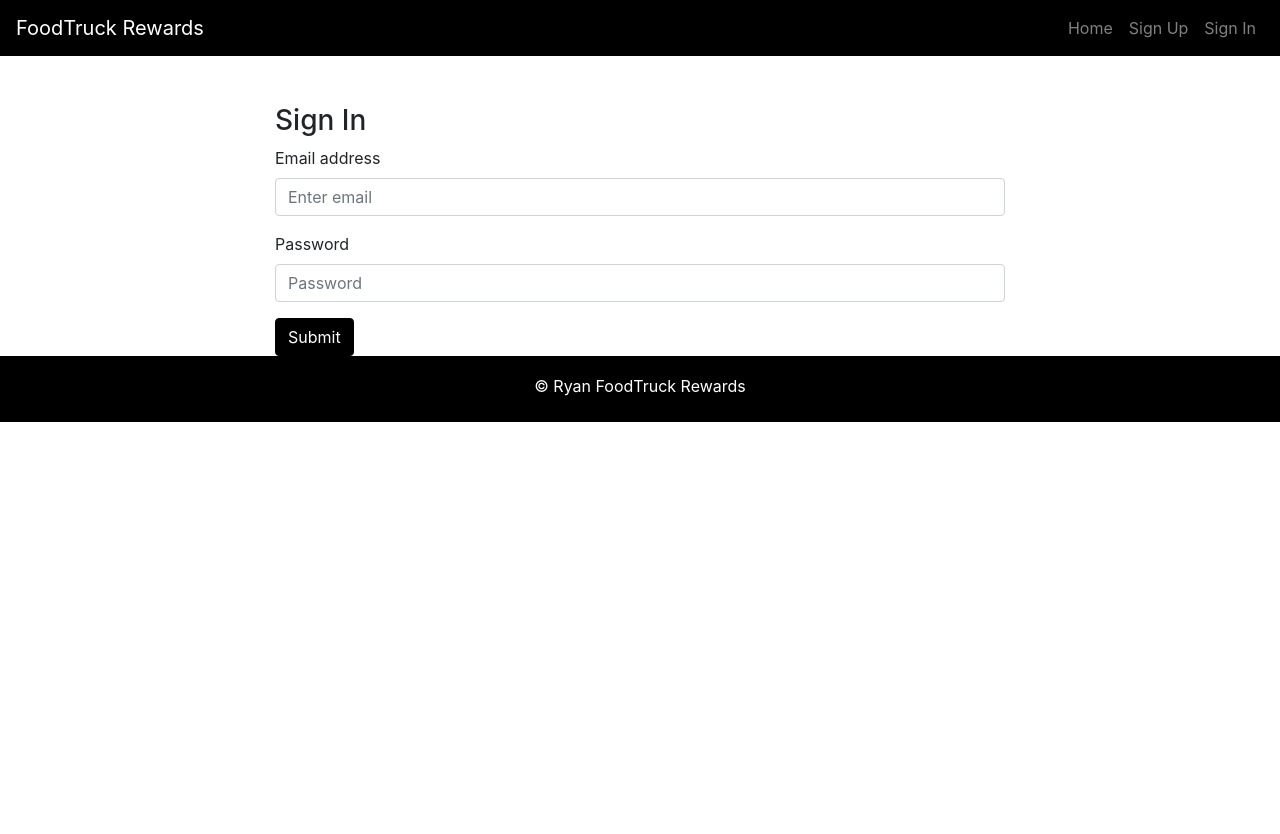
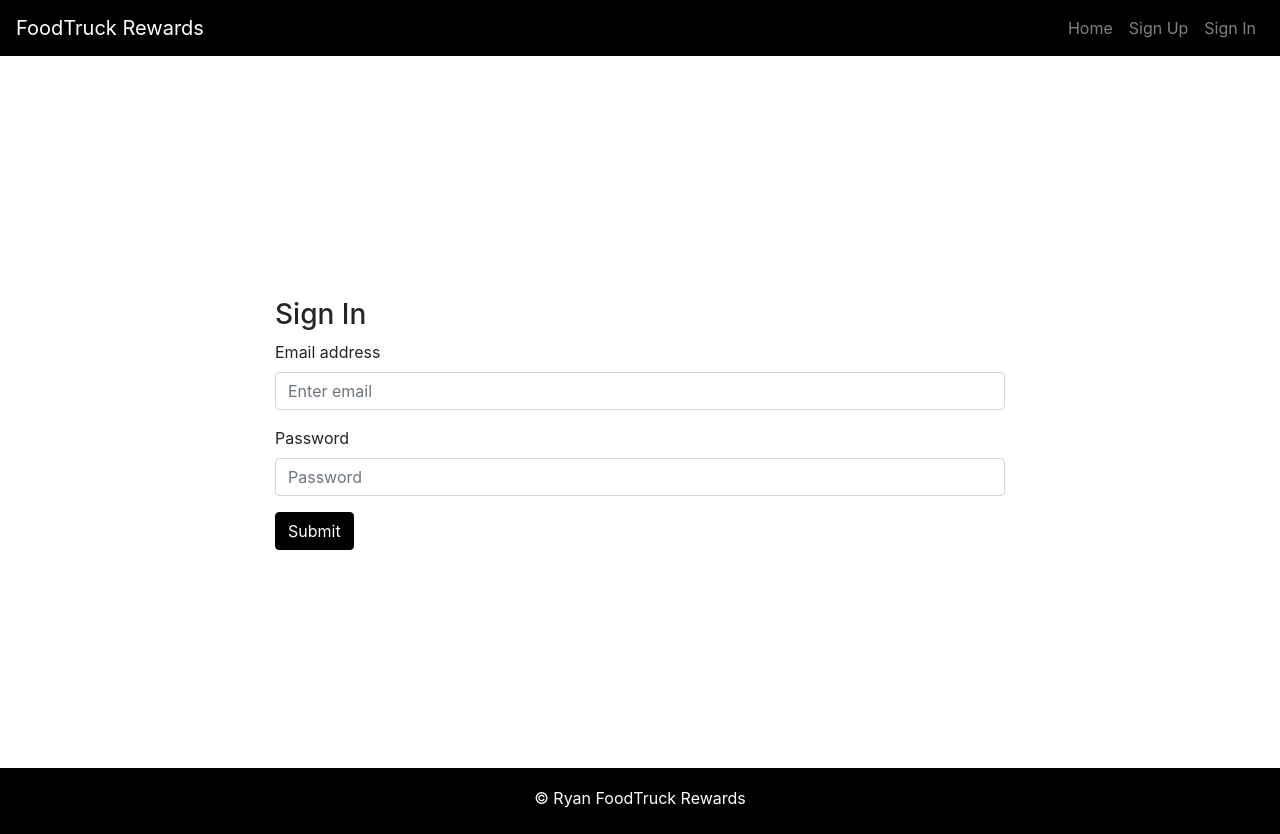
Before and after one commit to ryansalandy/foodtruck-rewards-client, a React app: page /#/sign-in in a window 1280 px wide. Before the commit the page ends 800 px from the top, so only its background shows below. Built offline with nearby package versions, Linux system fonts and the light colour scheme.

Commit message:
Minor update awaiting api fix

```diff
--- a/src/components/ChangePassword/ChangePassword.js
+++ b/src/components/ChangePassword/ChangePassword.js
@@ -47,7 +47,7 @@ class ChangePassword extends Component {
     const { oldPassword, newPassword } = this.state
 
     return (
-      <div className="row">
+      <div className="row center mb-4">
         <div className="col-sm-10 col-md-8 mx-auto mt-5">
           <h3>Change Password</h3>
           <Form onSubmit={this.onChangePassword}>
--- a/src/components/CreateRewards/CreateRewards.js
+++ b/src/components/CreateRewards/CreateRewards.js
@@ -16,7 +16,7 @@ class CreateRewards extends Component {
         truck: '',
         rating: ''
       },
-      createRewardId: null
+      createdRewardId: null
     }
   }
 
--- a/src/components/SignIn/SignIn.js
+++ b/src/components/SignIn/SignIn.js
@@ -48,7 +48,7 @@ class SignIn extends Component {
     const { email, password } = this.state
 
     return (
-      <div className="row">
+      <div className="row center mb-4">
         <div className="col-sm-10 col-md-8 mx-auto mt-5">
           <h3>Sign In</h3>
           <Form onSubmit={this.onSignIn}>
--- a/src/components/footer.js
+++ b/src/components/footer.js
@@ -2,7 +2,7 @@ import React from 'react'
 
 function Footer () {
   return (
-    <div id="footer">
+    <div className="footer">
       <p>&copy; Ryan FoodTruck Rewards</p>
     </div>
   )
--- a/src/index.scss
+++ b/src/index.scss
@@ -12,6 +12,13 @@ $theme-colors: (
 body, html {
   height: 100%;
 
+}
+
+.center {
+  display: flex;
+  justify-content: center;
+  align-items: center;
+  height: 86vh;
 }
 
 .img-wrapper {
@@ -48,7 +55,7 @@ body, html {
   padding-bottom: 100px;
 }
 
-#footer {
+.footer {
   position: relative;
   bottom: 0;
   width: 100%;
@@ -57,9 +64,6 @@ body, html {
   background-color: #000;
   color: white;
   text-align: center;
-  // height: 100px;
-  // margin-top: -100px;
-  // clear: both;
 }
 
 @import '~bootstrap/scss/bootstrap';
```
